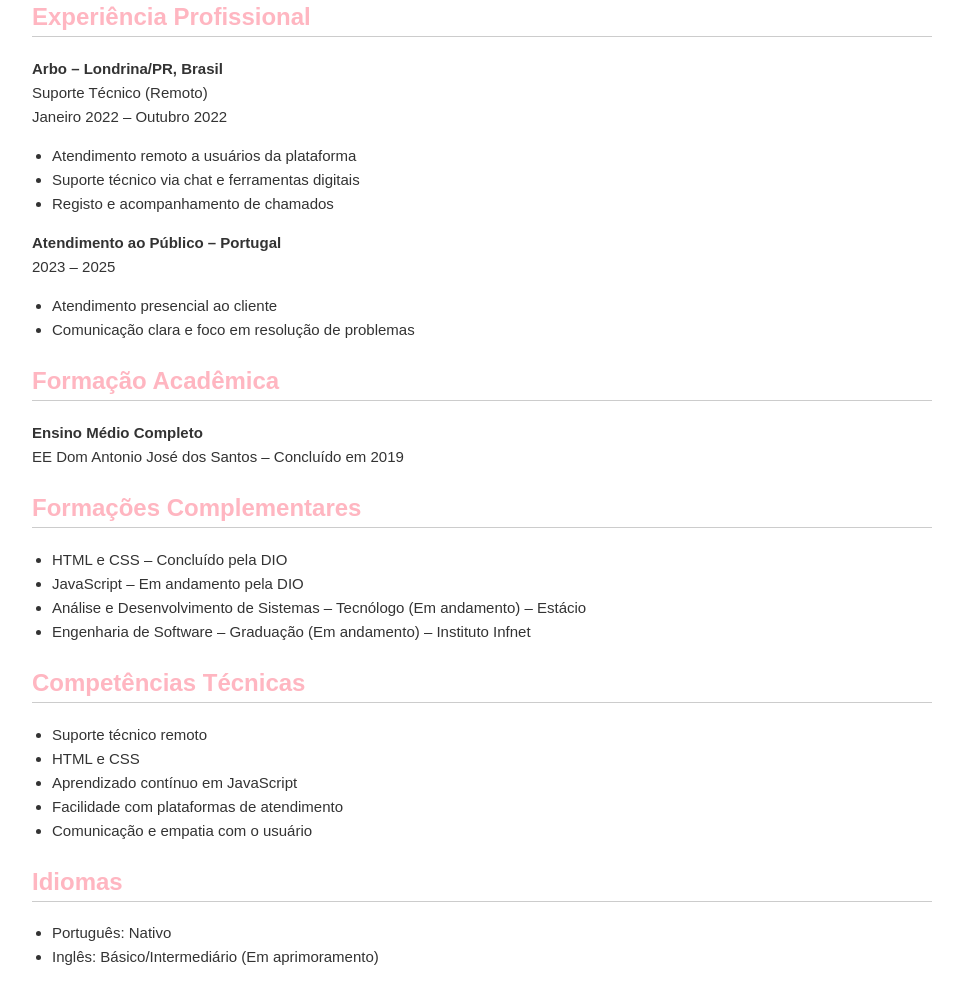
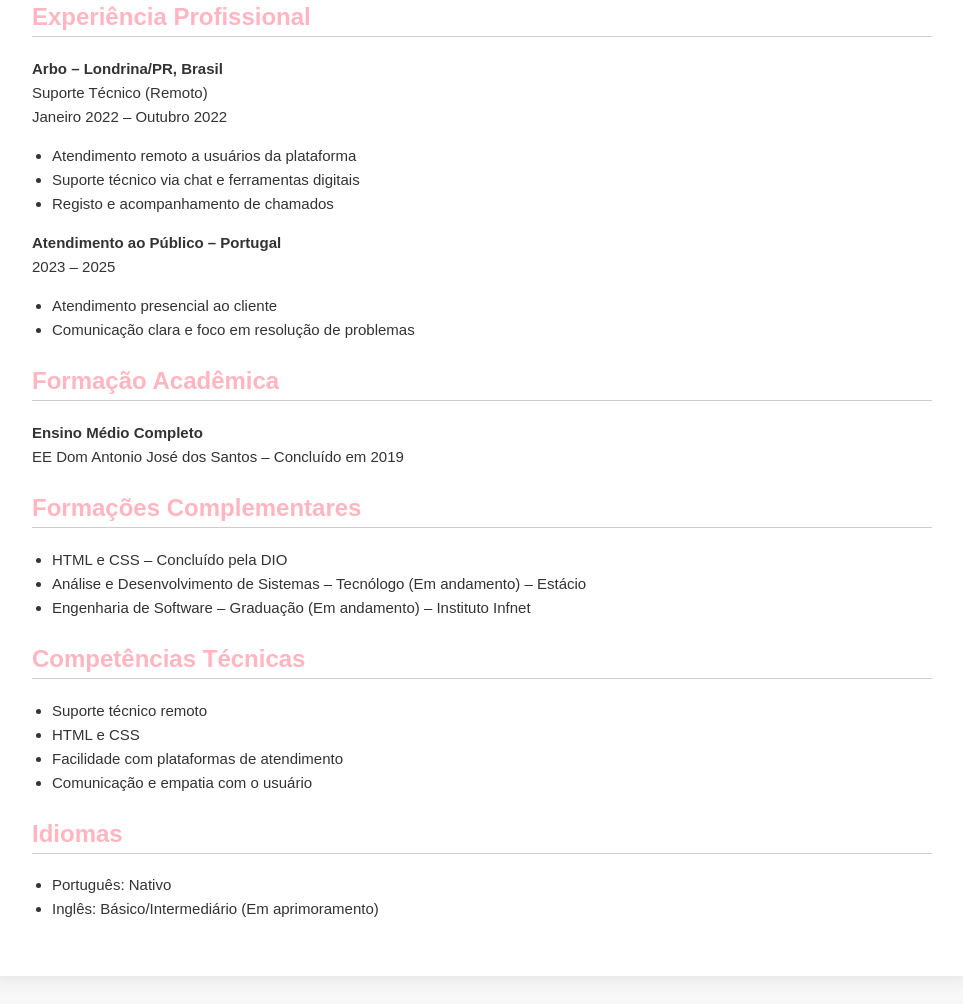
Before and after one commit to TacianaC/Curriculo, a plain HTML site: page index.html in a window 1280 px wide. Shown: the part 516-1520 px from the top of the page, without its empty margins (158-1121 px from the left). Drawn offline with Linux system fonts and the light colour scheme.

Commit message:
Update index.html

```diff
--- a/index.html
+++ b/index.html
@@ -116,7 +116,6 @@
       <h2>Formações Complementares</h2>
       <ul>
         <li>HTML e CSS – Concluído pela DIO</li>
-        <li>JavaScript – Em andamento pela DIO</li>
         <li>Análise e Desenvolvimento de Sistemas – Tecnólogo (Em andamento) – Estácio</li>
         <li>Engenharia de Software – Graduação (Em andamento) – Instituto Infnet</li>
       </ul>
@@ -127,7 +126,6 @@
       <ul>
         <li>Suporte técnico remoto</li>
         <li>HTML e CSS</li>
-        <li>Aprendizado contínuo em JavaScript</li>
         <li>Facilidade com plataformas de atendimento</li>
         <li>Comunicação e empatia com o usuário</li>
       </ul>
```
